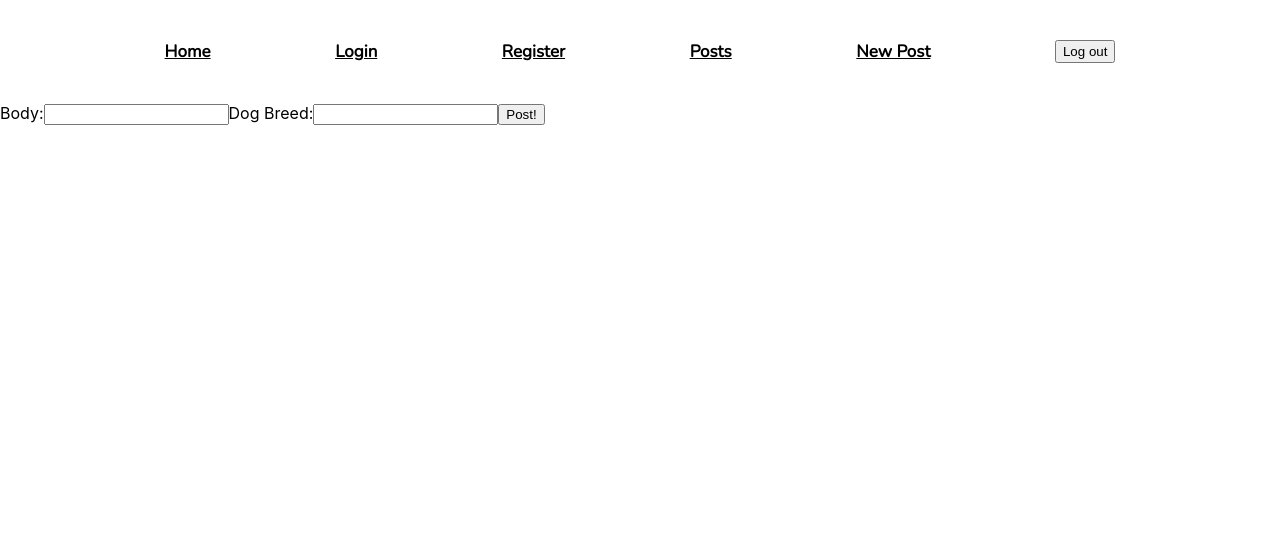
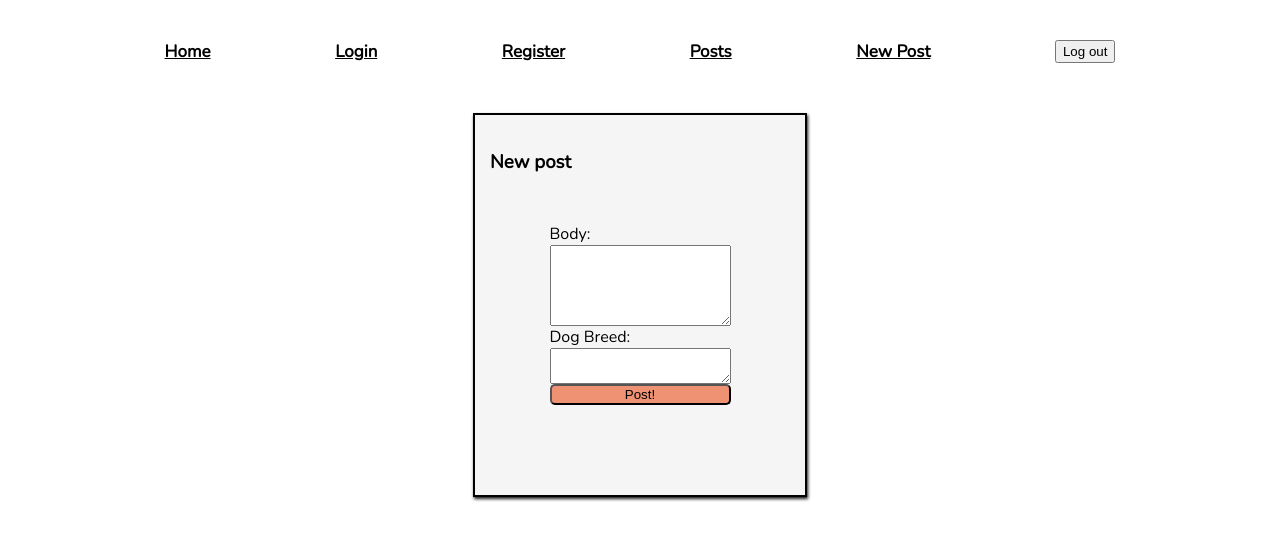
Before and after one commit to llynn3/Deadline, a React (Create React App) app in the folder client/: page /new in a window 1280 px wide. Shown: the top 540 px of the page. Built offline with nearby package versions, Linux system fonts and the light colour scheme.

Commit message:
add css to new post form

```diff
--- a/client/package.json
+++ b/client/package.json
@@ -17,7 +17,8 @@
     "start": "react-scripts start",
     "build": "react-scripts build",
     "test": "react-scripts test",
-    "eject": "react-scripts eject"
+    "eject": "react-scripts eject",
+    "deploy": "aws s3 sync build/ s3://pawprint-app"
   },
   "eslintConfig": {
     "extends": [
--- /dev/null
+++ b/client/src/screens/AddPost.css
@@ -0,0 +1,30 @@
+.add {
+    background-color: whitesmoke;
+    display: flex;
+    flex-direction: column;
+    border: 2px solid;
+    box-shadow: 1px 2px 3px rgba(0,0,0,0.9);
+    margin: 10px auto;
+    padding: 15px;
+    height: 350px;
+    width: 300px;
+    font-family: 'Nunito', sans-serif;
+}
+
+.add-post {
+    margin-top: 30px;
+    display: grid;
+    flex-direction: column;
+    justify-content: center;
+    width: 300px;
+}
+
+.add-button {
+    border-radius: 5px;
+    background-color: #ef9273;
+}
+
+.add-button:hover {
+    background-color: #000000;
+    color: #ef9273;
+}
--- a/client/src/screens/AddPost.jsx
+++ b/client/src/screens/AddPost.jsx
@@ -1,6 +1,7 @@
 import { useState } from "react";
 import { useHistory } from "react-router-dom";
 import { createPost } from "../services";
+import './AddPost.css';
 
 const AddPost = () => {
     const [body, setBody] = useState("");
@@ -20,23 +21,29 @@ const AddPost = () => {
     };
 
     return (
-        <form onSubmit={handleSubmit}>
+        <section className="add">
+            <h3 className="new-post">New post</h3>
+        <form className="add-post" onSubmit={handleSubmit}>
             <label htmlFor="body">Body:</label>
-            <input id="body"
+            <textarea id="body"
             type="text"
             value={body}
             onChange={(e) => setBody(e.target.value)}
             required
+            tabIndex="3"
+            cols="10"
+            rows="5"
             />
             <label htmlFor="dogBreed">Dog Breed:</label>
-            <input id="dogBreed"
+            <textarea id="dogBreed"
             type="text"
             value={dogBreed}
             onChange={(e) => setDogBreed(e.target.value)}
             required
             />
-            <button type="submit">Post!</button>
+            <button className="add-button" type="submit">Post!</button>
         </form>
+        </section>
     )
 }
 
--- /dev/null
+++ b/client/src/screens/PostDetails.css
@@ -0,0 +1,20 @@
+.post-details {
+    background-color: whitesmoke;
+    display: flex;
+    flex-direction: column;
+    border: 2px solid;
+    box-shadow: 1px 2px 3px rgba(0,0,0,0.9);
+    margin: 10px auto;
+    padding: 15px;
+    height: 500px;
+    width: 300px;
+}
+
+.add-comment {
+    font-family: 'Nunito', sans-serif;
+}
+
+.user {
+    font-family: 'Nunito', sans-serif;
+    color: #ef9273;
+}
--- a/client/src/screens/PostDetails.jsx
+++ b/client/src/screens/PostDetails.jsx
@@ -1,6 +1,7 @@
 import { useEffect, useState } from "react";
 import { useParams, useHistory } from "react-router-dom";
 import { createComment, getPostById } from "../services";
+import './PostDetails.css';
 
 const PostDetails = (props) => {
     const [post, setPost] = useState({});
@@ -35,16 +36,14 @@ const PostDetails = (props) => {
 
 
     return (
-        <div>
+        <section className="post-details">
             <h3>{props.user.username}</h3>
-            <h3>{post.title}</h3>
             <h4>{post.body}</h4>
             <h3>Comments:</h3>
             {post?.comments?.map((comment) => (
                 <p>{comment.user.username}<br/>{comment.content}</p>
             ))}
-            <section className="add-comment-container">
-                <h3>Add your own comment!</h3>
+                <h3 classname="add-comment">Add your own comment!</h3>
                 <form onSubmit={handleSubmit}>
                     <label htmlFor="content"></label>
                     <input id="content"
@@ -56,7 +55,6 @@ const PostDetails = (props) => {
                     <button type="submit">Submit!</button>
                 </form>
             </section>
-        </div>
     );
 };
 
```
